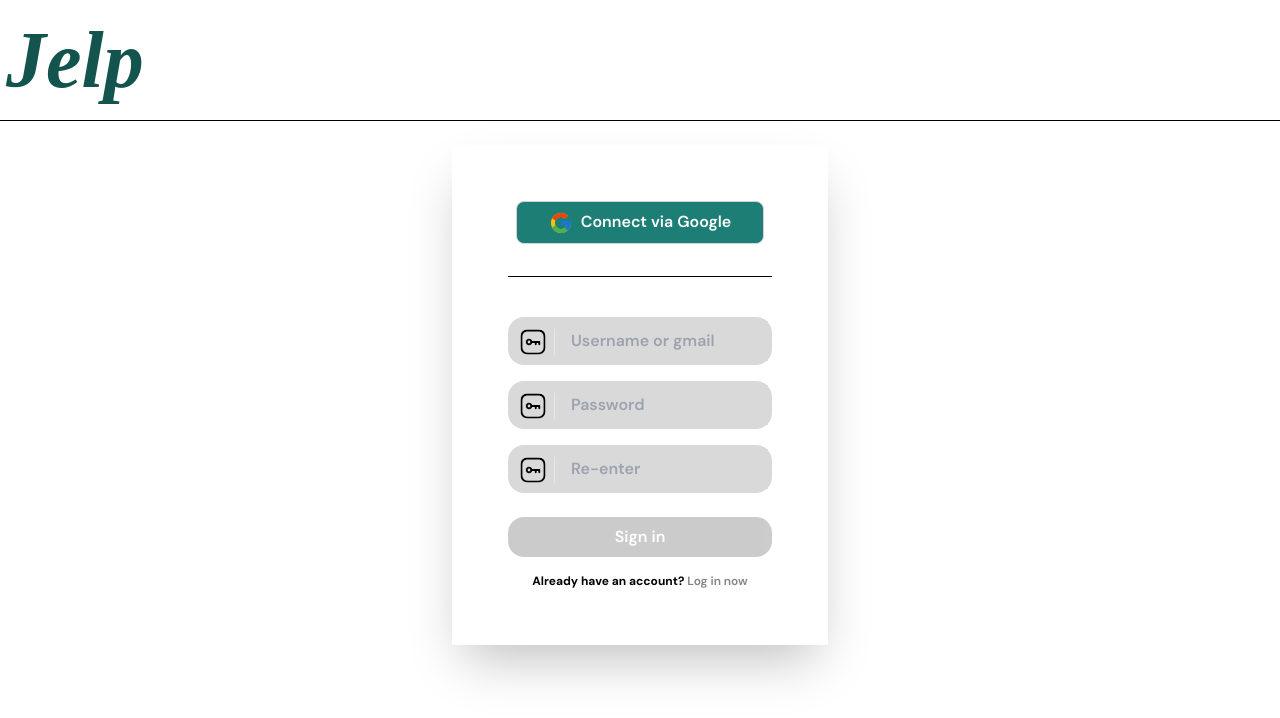
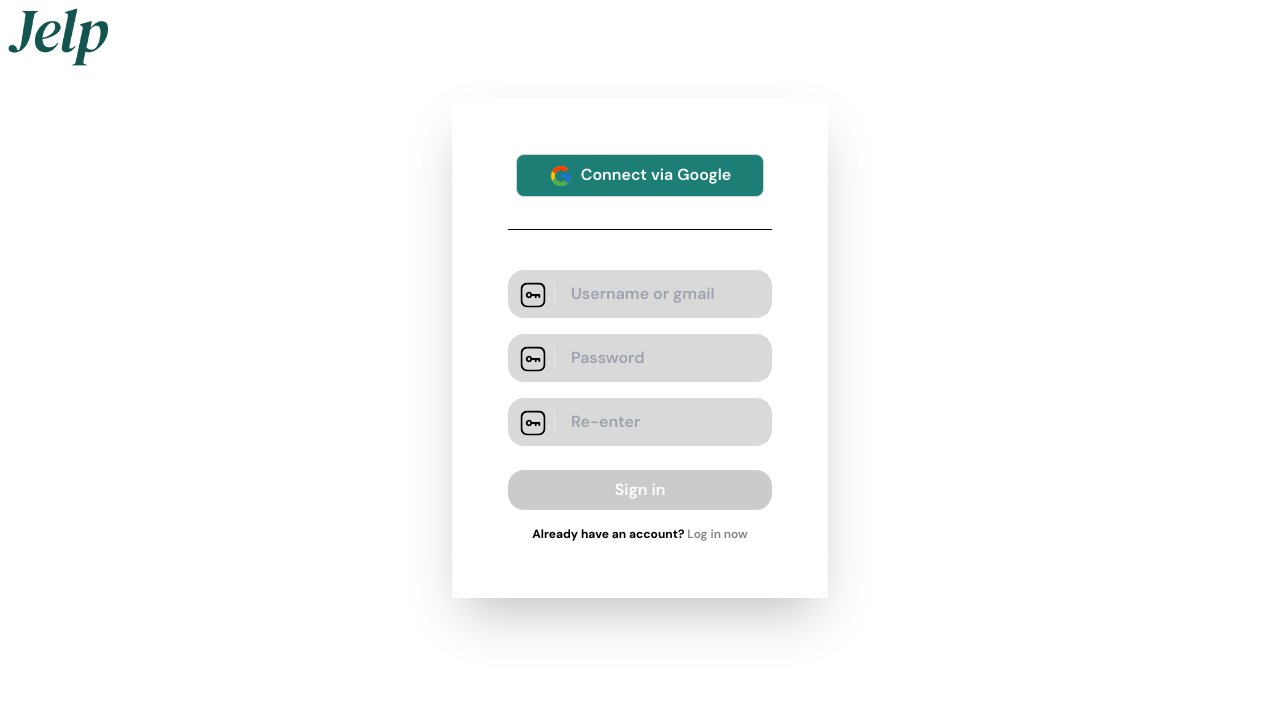
Before and after one commit to casius13594/se-job, a Next.js app: page /auth/register in a window 1280 px wide. Shown: the top 718 px of the page. Built offline with nearby package versions, Linux system fonts and the light colour scheme.

Commit message:
Change jelp in log in page

```diff
--- a/src/app/auth/register/page.tsx
+++ b/src/app/auth/register/page.tsx
@@ -1,16 +1,15 @@
 import Image from 'next/image'
 import style from './style/component.module.css';
-
+import Link from 'next/link'
 
 export default function Home() {
   return (
     <main className="flex min-h-screen  items-center justify-between">
       <div className='flex min-h-screen flex-col min-w-full items-center '>
-        <div className="relative top-0 left-0 flex border-b border-black w-full items-end lg:static lg:h-auto lg:bg-none">
-          <a
-            className={style.customText}
-            target="_blank"
-            rel="noopener noreferrer">Jelp</a>
+        <div className="relative top-0 left-0 flex w-full items-end lg:static lg:h-auto lg:bg-none p-2">
+          <Link href="/">
+            <Image src="/Jelp.png" alt="me" width="100" height="100" />
+          </Link>
         </div>
 
         <div className='relative flex flex-col m-6 space-y-8 bg-white shadow-2xl rounded-2x '>
```
Also changed, not shown: public/Jelp.png (added).
